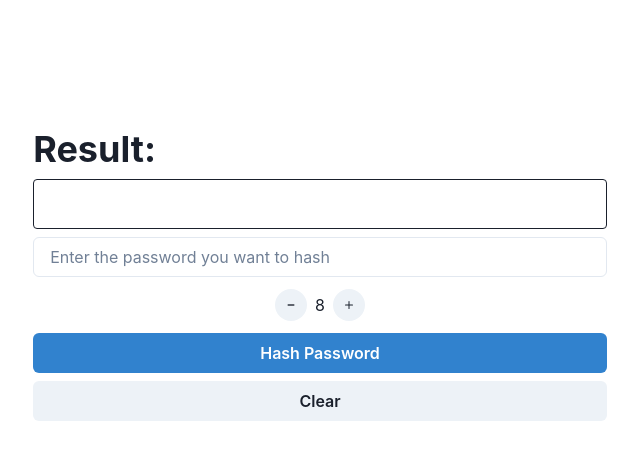
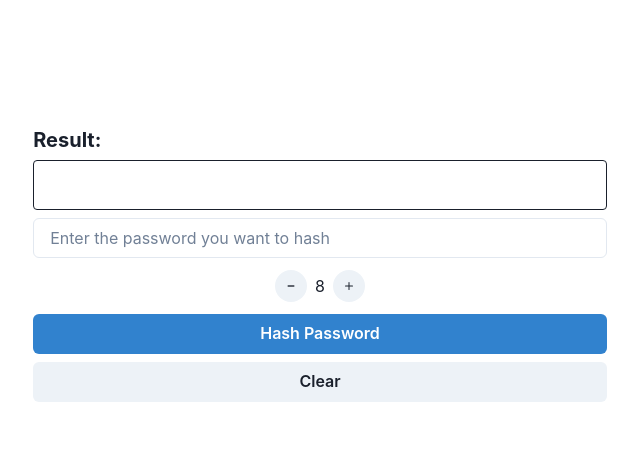
Before and after one commit to jpcchaves/password-encypt, a React (Vite) app: page / in a window 1280 px wide. Shown: the top 460 px of the page, without its empty margins (0-640 px from the left). Built offline with nearby package versions, Linux system fonts and the light colour scheme.

Commit message:
feat: adjusted heading size

```diff
--- a/src/components/hashPassword/index.tsx
+++ b/src/components/hashPassword/index.tsx
@@ -35,7 +35,7 @@ export const HashPassword = ({
   return (
     <Flex flexDir={"column"}>
       <Box>
-        <Heading>Result:</Heading>
+        <Heading size="md">Result:</Heading>
         <Container my="2" p={"6"} border={"1px"} borderRadius="base">
           <Text>{hashedPassword}</Text>
         </Container>
```
